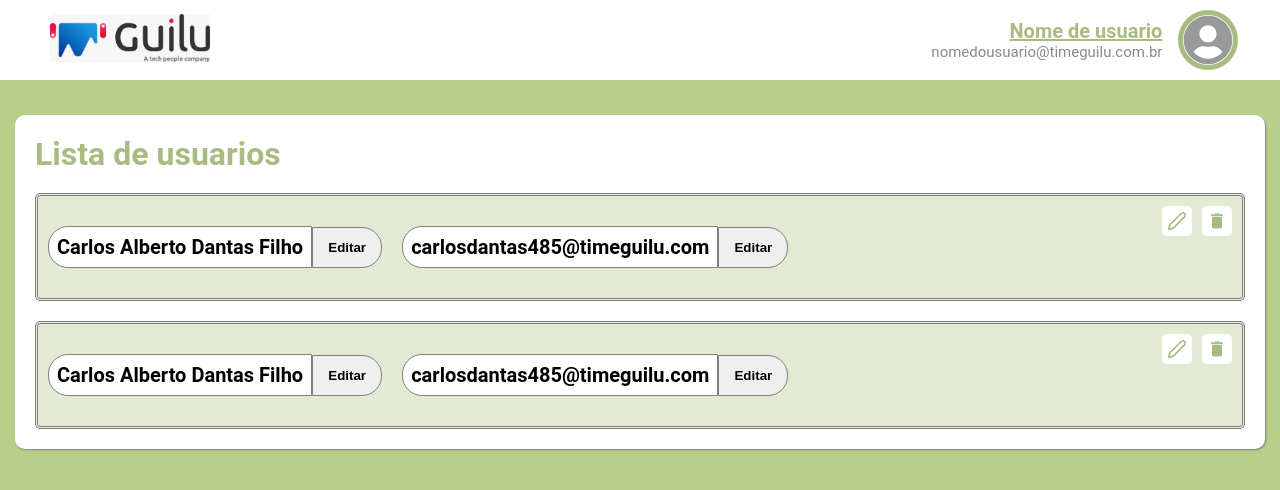
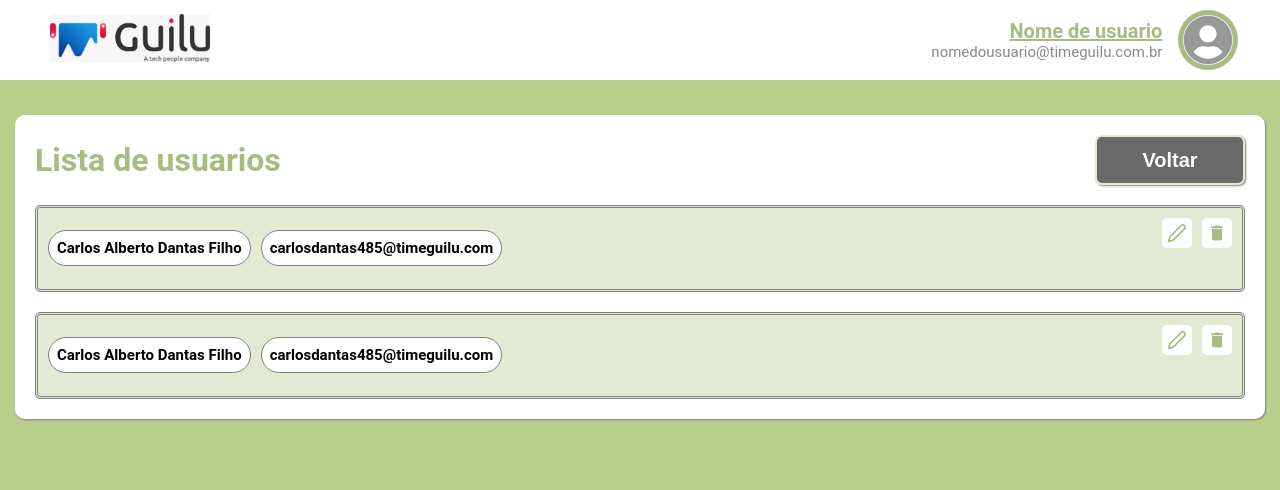
Before and after one commit to Carlosdantas485/AdminGuilu, a React (Create React App) app: page /usersList in a window 1280 px wide. Shown: the top 490 px of the page. Built offline with nearby package versions, Linux system fonts and the light colour scheme.

Commit message:
V 0.0.6 -C- [fixed problems/bug fixed ]

```diff
--- a/package.json
+++ b/package.json
@@ -3,6 +3,7 @@
   "version": "0.1.0",
   "private": true,
   "dependencies": {
+    "@material-ui/core": "^4.11.0",
     "@testing-library/jest-dom": "^4.2.4",
     "@testing-library/react": "^9.3.2",
     "@testing-library/user-event": "^7.1.2",
--- a/src/pages/Home/index.js
+++ b/src/pages/Home/index.js
@@ -18,7 +18,7 @@ function Home() {
                     <div className="box" id="users">
                         <h1>Usuarios</h1>
                         <div className="Option_Home">
-                            <Link className="link" to="">
+                            <Link className="link" to="newCompany">
                                 <h2>Registrar empresa</h2>
                                 <p>
                                     Cadastrar uma empresa para comecar a usar os
@@ -27,7 +27,7 @@ function Home() {
                             </Link>
                         </div>
                         <div className="Option_Home">
-                            <Link className="link" to="">
+                            <Link className="link" to="company">
                                 <h2>Listar empresa</h2>
                                 <p>
                                     Veja a lista completa de todas as empresas
@@ -44,7 +44,7 @@ function Home() {
                             </Link>
                         </div>
                         <div className="Option_Home">
-                            <Link className="link" to="">
+                            <Link className="link" to="/usersList">
                                 <h2>Listar usuario</h2>
                                 <p>
                                     Veja a todas as informações dos usuarios
--- a/src/pages/Home/styles.js
+++ b/src/pages/Home/styles.js
@@ -23,7 +23,7 @@ export const Container = styled.div`
     .box{
         width: 300px;
         height: 610px;
-        padding: 5px 25px;
+        padding: 5px 30px;
         border-radius: 10px;
         background-color:#fff;
         border: 2px solid white;
@@ -96,7 +96,7 @@ export const Container = styled.div`
             width: 100%;
 
             .Option_Home{
-                width: 95%;
+                width: 90%;
 
                 display: flex;
                 align-items: center;
@@ -106,23 +106,9 @@ export const Container = styled.div`
         }
 
          #dashboard,#archive{
-
-            .Option_Home:last-child{
-                margin-bottom: 40px;
-            }
-
+            height:27%;
         }
 
-
-        .logo_guilu_box{
-            width: 100%;
-            display:flex;
-            justify-content: center;
-
-            .logo_guilu{
-                margin-right:0;
-            }
-        }
     }
 
 
--- a/src/pages/dashboard/styles.js
+++ b/src/pages/dashboard/styles.js
@@ -13,22 +13,26 @@ export const Container = styled.div`
         img{
             width: 60%;
         }
-        .back{
-            margin-top: 20px;
+        button{
+            margin-top:30px;
+            border: none;
+            box-shadow: 1px 1px 2px grey;
             width:150px;
             height: 50px;
             font-weight: bold;
             padding: 5px 15px;
             border-radius: 5px;
-            border:2px solid #F5F5F5;
+            border:2px solid #fff;
             font-size: 20px;
-            background-color:#fff;
-            color: #B8CF8C;
+        }
+        .back{
+            background-color: #696969;
+            color: white;
         }
 
         .back:hover{
-            transition: 0.5s;
-            background-color: #F5F5F5;
+            background-color: #4F4F4F;
+            transition: 0.3s;
         }
     }
 
--- a/src/pages/infoUser/index.js
+++ b/src/pages/infoUser/index.js
@@ -1,8 +1,8 @@
 import React from 'react';
+import { Link } from 'react-router-dom';
 
 import Header from '../../Components/header/index';
 import { Container } from './styles';
-import Logo from '../../assets/guilu_preto.jpeg';
 import { FaUserCircle } from 'react-icons/fa';
 
 
@@ -86,9 +86,9 @@ function infoUser() {
                                 <input type="text" placeholder="Cidade do usuaruio"></input>
                             </div>
                             <div className="uf">
-                                <label for="cars">UF</label>
+                                <label for="cars" className="ufs">UF</label>
 
-                                <select name="cars" id="cars">
+                                <select name="Uf" id="uf">
                                     <option value="Acre">AC</option>
                                     <option value="Alagoas">AL</option>
                                     <option value="Amapá">AP</option>
@@ -120,8 +120,12 @@ function infoUser() {
                         </div>
                     </div>
                     <div className="options">
-                        <button className="back">Voltar</button>
-                        <button className="save">Salvar</button>
+                    <Link to="/home">
+                            <button className="back">Voltar</button>
+                        </Link>
+                        <Link to="/home">
+                            <button className="save">Salvar</button>
+                        </Link>
                     </div>
                 </div>
             </Container>
--- a/src/pages/infoUser/styles.js
+++ b/src/pages/infoUser/styles.js
@@ -1,4 +1,5 @@
 import styled from 'styled-components';
+import { Modal } from '@material-ui/core';
 
 export const Container = styled.div`
     width: 100%;
@@ -62,7 +63,7 @@ export const Container = styled.div`
                 input{
                     height: 15px;
                     padding: 5px 15px;
-                    border-radius: 5px ;
+                    border-radius: 50px ;
                     border:1px solid grey;
                     font-size: 15px;
                     background-color:#E2EAD4;
@@ -81,21 +82,21 @@ export const Container = styled.div`
                 }
 
                 .email{
-                    width: 5%;
+                    width: 50%;
                     margin-right:10px;
                     display:flex;
                     flex-direction:column;
                     input{
                         width:75%;
                         border-right:0;
-                        border-radius:5px 0px 0px 5px;
+                        border-radius:50px 0px 0px 50px;
 
                     }
                     button{
                         width:50px;
                         height:27px;
                         font-size:15px;
-                        border-radius:0px 5px 5px 0px;
+                        border-radius:0px 50px 50px 0px;
                         border: 1px solid grey;
                     }
                 }
@@ -107,14 +108,14 @@ export const Container = styled.div`
                     input{
                         width:71%;
                         border-right:0;
-                        border-radius:5px 0px 0px 5px;
+                        border-radius:50px 0px 0px 50px;
 
                     }
                     button{
                         width:50px;
                         height:27px;
                         font-size:15px;
-                        border-radius:0px 5px 5px 0px;
+                        border-radius:0px 50px 50px 0px;
                         border: 1px solid grey;
                     }
                 }
@@ -166,6 +167,8 @@ export const Container = styled.div`
                     flex-direction:column;
 
                     select{
+                        border-radius:50px;
+                        padding:5px 10px;
                         margin-top:5px;
                         height: 25px;
                         width: 80px;
@@ -182,41 +185,34 @@ export const Container = styled.div`
             button{
                 border: none;
                 box-shadow: 1px 1px 2px grey;
+                margin-top: 20px;
+                width:150px;
+                height: 50px;
+                font-weight: bold;
+                padding: 5px 15px;
+                border-radius: 7px;
+                border:2px solid #E2EAD4;
+                font-size: 20px;
             }
 
             .back{
+
                 background-color: #696969;
-                color: white;
-                text-align:center;
-                text-decoration:none;
-                width: 120px;
-                padding: 5px;
-                font-size: 22px;
-                font-weight: bold;
-                border-radius: 8px;
+                color: #fff;
             }
 
             .back:hover{
                 background-color: #4F4F4F;
-                transform: scale(1.02);
                 transition: 0.3s;
             }
 
             .save{
                 background-color: #A1BF73;
-                color: white;
-                text-align:center;
-                text-decoration:none;
-                width: 120px;
-                padding: 5px;
-                font-size: 22px;
-                font-weight: bold;
-                border-radius: 8px;
+                color: #fff;
             }
 
             .save:hover{
                 background-color: #84a84d;
-                transform: scale(1.02);
                 transition: 0.3s;
             }
         }
@@ -303,3 +299,60 @@ export const Container = styled.div`
 
     }
 `;
+
+export const Actions = styled(Modal)`
+  display: flex;
+  justify-content: center;
+
+  .containerModal {
+    width: 500px;
+    height: 200px;
+    background-color: #fff;
+    display: flex;
+    flex-direction: column;
+    border-radius: 5px;
+    margin-top: 10%;
+    padding: 15px;
+  }
+
+  .titleModal {
+    font: 600 25px Mukta, sans-serif;
+    color: #000;
+    margin: 20px 0 15px;
+  }
+
+  .line {
+    border-bottom: 5px solid #000;
+    width: 10%;
+  }
+
+  p {
+    margin-top: 15px;
+  }
+
+  .group {
+    display: flex;
+    justify-content: space-between;
+    margin-top: 30px;
+
+    .back {
+      background-color: #000;
+      color: #fff;
+      font: 500 15px 'Roboto', sans-serif;
+      border-radius: 5px;
+      width: 100px;
+      height: 30px;
+      border: 0;
+    }
+
+    .send {
+      background-color: red;
+      color: #fff;
+      border-radius: 5px;
+      width: 100px;
+      height: 30px;
+      border: 0;
+      font: 500 15px 'Roboto', sans-serif;
+    }
+  }
+`;
--- a/src/pages/newUser/index.js
+++ b/src/pages/newUser/index.js
@@ -1,12 +1,12 @@
 import React from 'react';
+import { Link } from 'react-router-dom';
 
 import Header from '../../Components/header/index';
-import { Container } from './styles';
+import { Container} from './styles';
 import Logo from '../../assets/guilu_preto.jpeg';
 
 
 function newUser() {
-
     return (
         <>
             <Header>
@@ -110,11 +110,15 @@ function newUser() {
                         </div>
                     </div>
                     <div className="options">
-                        <button className="back">Voltar</button>
-                        <button className="save">Salvar</button>
+                        <Link to="/home">
+                            <button className="back">Voltar</button>
+                        </Link>
+                            <button className="save">Cadastrar</button>
                     </div>
                 </div>
             </Container>
+
+
         </>
     );
 }
--- a/src/pages/newUser/styles.js
+++ b/src/pages/newUser/styles.js
@@ -63,7 +63,7 @@ export const Container = styled.div`
                 input{
                     height: 15px;
                     padding: 5px 15px;
-                    border-radius: 5px ;
+                    border-radius: 50px ;
                     border:1px solid grey;
                     font-size: 15px;
                     background-color:#E2EAD4;
@@ -154,42 +154,36 @@ export const Container = styled.div`
             justify-content: space-between;
 
             button{
-                border: 1px solid grey;
+                border: none;
+                box-shadow: 1px 1px 2px grey;
+                width:150px;
+                height: 50px;
+                font-weight: bold;
+                padding: 5px 15px;
+                border-radius: 5px;
+                border:2px solid #fff;
+                font-size: 20px;
             }
 
             .back{
                 background-color: #696969;
                 color: white;
-                text-align:center;
-                text-decoration:none;
-                width: 120px;
-                padding: 5px;
-                font-size: 22px;
-                font-weight: bold;
-                border-radius: 8px;
+
             }
 
             .back:hover{
                 background-color: #4F4F4F;
-                transform: scale(1.02);
                 transition: 0.3s;
             }
 
             .save{
                 background-color: #A1BF73;
                 color: white;
-                text-align:center;
-                text-decoration:none;
-                width: 120px;
-                padding: 5px;
-                font-size: 22px;
-                font-weight: bold;
-                border-radius: 8px;
+
             }
 
             .save:hover{
                 background-color: #84a84d;
-                transform: scale(1.02);
                 transition: 0.3s;
             }
         }
--- a/src/pages/users/index.js
+++ b/src/pages/users/index.js
@@ -1,66 +1,88 @@
-import React from 'react';
+import React, {useState} from 'react';
 
-import { Container } from './styles';
-import Header from '../../Components/header/index';
-import { FaUserCircle } from 'react-icons/fa';
+import { Container, Actions } from './styles';
+import Header from '../../Components/header';
+
 import { MdDelete } from "react-icons/md";
 import { FiEdit2 } from "react-icons/fi";
+import { Link } from 'react-router-dom';
 
 
-function users() {
-
-
+function Users() {
+    const [showDelete, setShowDelete] = useState(false);
+    const handleDeleteShow = () => {setShowDelete(true);};
+    const handleDeleteClose = () => setShowDelete(false);
     return (
         <>
-      <Header>
-          <div/>
-      </Header>
+            <Header><div></div></Header>
+
         <Container>
             <div className="container">
+                <div className="headerPage">
                     <h1>Lista de usuarios</h1>
+                    <Link to="/home">
+                        <button className="back">
+                            Voltar
+                        </button>
+                    </Link>
+                </div>
 
                 <div className="list">
                 <div className="user">
                         <div className="headerUser">
                             <div className="infoUser" >
-                            <div className="boxInfo">
                                 <h2 id="nameUser">Carlos Alberto Dantas Filho</h2>
-                                <button className="edit">Editar</button>
-                            </div>
-                            <div className="boxInfo">
-                                <h3 id="emailUser">carlosdantas485@timeguilu.com</h3>
-                                <button className="edit">Editar</button>
-                            </div>
+                                <h2 id="emailUser">carlosdantas485@timeguilu.com</h2>
                             </div>
                             <div className="options">
                                 <FiEdit2 size="20" className="icon" id="pen"/>
-                            <MdDelete size="20" className="icon" />
+                                <MdDelete size="20" className="icon" onClick={() => handleDeleteShow()}/>
                             </div>
                         </div>
                     </div>
                     <div className="user">
                         <div className="headerUser">
                             <div className="infoUser" >
-                            <div className="boxInfo">
                                 <h2 id="nameUser">Carlos Alberto Dantas Filho</h2>
-                                <button className="edit">Editar</button>
-                            </div>
-                            <div className="boxInfo">
-                                <h3 id="emailUser">carlosdantas485@timeguilu.com</h3>
-                                <button className="edit">Editar</button>
-                            </div>
+                                <h2 id="emailUser">carlosdantas485@timeguilu.com</h2>
                             </div>
                             <div className="options">
                                 <FiEdit2 size="20" className="icon" id="pen"/>
-                            <MdDelete size="20" className="icon" />
+                                <MdDelete size="20" className="icon" onClick={() => handleDeleteShow()}/>
                             </div>
                         </div>
                     </div>
+
                 </div>
             </div>
         </Container>
+
+
+        <Actions open={showDelete} onClose={handleDeleteClose}>
+            <div className="containerModal">
+                <p className="titleModal">Excluir usuario</p>
+                <div className="line" />
+                <p>Gostaria de excluir este usuario ?</p>
+                <div className="group">
+                <button
+                    type="button"
+                    className="back"
+                    onClick={()=>handleDeleteClose()}
+                >
+                    Não
+                </button>
+                <button
+                    type="submit"
+                    className="send"
+                    onClick={()=>handleDeleteClose()}
+                >
+                    Sim
+                </button>
+                </div>
+            </div>
+            </Actions>
         </>
     );
 }
 
-export default users;
+export default Users;
--- a/src/pages/users/styles.js
+++ b/src/pages/users/styles.js
@@ -1,4 +1,5 @@
 import styled from 'styled-components';
+import { Modal } from '@material-ui/core';
 
 export const Container = styled.div`
     width: 100%;
@@ -16,6 +17,33 @@ export const Container = styled.div`
         border-radius: 10px;
         box-shadow: 1px 1px 2px grey;
 
+        .headerPage{
+            display:flex;
+            justify-content:space-between;
+            align-items:center;
+            flex-wrap:wrap;
+
+            .back{
+                border: none;
+                box-shadow: 1px 1px 2px grey;
+                width:150px;
+                height: 50px;
+                font-weight: bold;
+                padding: 5px 15px;
+                border-radius: 7px;
+                border:2px solid #E2EAD4;
+                font-size: 20px;
+                background-color: #696969;
+                color: #fff;
+            }
+
+            .back:hover{
+                background-color: #4F4F4F;
+                transform: scale(1.02);
+                transition: 0.3s;
+            }
+        }
+
         h1{
             margin:0;
             padding:0;
@@ -30,6 +58,7 @@ export const Container = styled.div`
                 border:3px double grey;
                 border-radius:5px;
                 background-color:#E2EAD4;
+
                .headerUser{
                     display:flex;
                     justify-content:space-between;
@@ -38,44 +67,24 @@ export const Container = styled.div`
                     h2{
                         background-color:#fff;
                         padding: 8px;
-                        border-radius:20px 0 0 20px;
+                        border-radius:50px;
                         border:1px solid grey;
-                        font-size: 20px;
+                        font-size: 15px;
+                        margin-right:10px;
                     }
-                    h3{
-                        background-color:#fff;
-                        padding: 8px;
-                        border-radius:20px 0 0 20px;
-                        border:1px solid grey;
-                        font-size: 20px;
-                    }
+
                     .infoUser{
                         display: flex;
+                        flex-wrap:wrap;
+                    }
 
-                        .boxInfo{
-                            height:100%;
-
-                            display:flex;
-                            align-items: center;
-                            margin-right:20px;
-
-                            .edit{
-                                border-radius:5px;
-                                height:41px;
-                                width:70px;
-                                font-weight: bold;
-                                border-radius: 0 20px 20px 0;
-                                padding: 5px 5px;
-                                border:1px solid grey;
-
-                            }
-                        }
-                    }
                    .options{
                        display:flex;
+
                        #pen{
                            margin-right:10px;
                        }
+
                        .icon{
                            color:#A8BC81;
                            background-color:#fff;
@@ -94,100 +103,81 @@ export const Container = styled.div`
         }
     }
     @media(max-width: 768px){
-        .container{
-        width:100%;
-        padding: 20px;
-        margin: 15px;
-        background-color: #fff;
-        border-radius: 10px;
-        box-shadow: 1px 1px 2px grey;
-
-        h1{
-            margin:0;
-            padding:0;
-            color: #A8BC81;
-        }
-
         .list{
             .user{
-                margin-top: 20px;
-                padding:10px ;
-                margin-top: 20px ;
-                border:3px double grey;
-                border-radius:5px;
-                background-color:#E2EAD4;
                .headerUser{
-                    display:flex;
-                    justify-content:space-between;
-                    flex-wrap:wrap;
 
                     h2{
                         width:100%;
-                        background-color:#fff;
-                        padding: 8px;
-                        border-radius:20px 0 0 20px;
-                        border:1px solid grey;
-                        font-size: 10px;
                     }
-                    h3{
-                        width:100%;
-                        background-color:#fff;
-                        padding: 8px;
-                        border-radius:20px 0 0 20px;
-                        border:1px solid grey;
-                        font-size: 10px;
-                    }
-                    .infoUser{
-                        width:100%;
-                        display: flex;
-                        flex-direction: column;
-
-                        .boxInfo{
-
-                            display:flex;
-                            align-items: center;
-                            margin-right:0px;
-
-                            .edit{
-                                border-radius:5px;
-                                height:29px;
-                                width:70px;
-                                font-weight: bold;
-                                border-radius: 0 20px 20px 0;
-                                padding: 5px 5px;
-                                border:1px solid grey;
-                            }
-                        }
-                    }
-                   .options{
-                    width:100%;
-
-                       display:flex;
-                       margin-top: 10px;
-                       justify-content: flex-end;
-                       #pen{
-                           margin-right:10px;
-                       }
-                       .icon{
-
-                           display:flex;
-                           color:#A8BC81;
-                           background-color:#fff;
-                           padding: 5px;
-                           border-radius:5px;
-
-                           &:hover{
-                               color: red;
-                               cursor: pointer;
-                           }
-                       }
-                   }
                }
 
             }
         }
     }
+`;
+
+export const Actions = styled(Modal)`
+  display: flex;
+  justify-content: center;
+
+  .containerModal {
+    width: 500px;
+    height: 200px;
+    background-color: #E2EAD4;
+    display: flex;
+    flex-direction: column;
+    border-radius: 10px;
+    margin-top: 10%;
+    padding: 15px;
+
+  }
+
+  .titleModal {
+    font: 600 25px Mukta, sans-serif;
+    color: #000;
+    margin: 20px 0 15px;
+  }
+
+  .line {
+    border-bottom: 5px solid #000;
+    width: 10%;
+  }
+
+  p {
+    margin-top: 15px;
+    font-weight:bold;
+  }
+
+  .group {
+    display: flex;
+    justify-content: space-between;
+    margin-top: 30px;
+
+    .back {
+      background-color: red;
+      color: #fff;
+      border-radius: 5px;
+      width: 100px;
+      height: 30px;
+      border: 0;
+      font-weight:bold;
+      font: 500 18px 'Roboto', sans-serif;
+      box-shadow: 1px 1px 2px grey;
+
     }
 
+    .send {
+      background-color: #A8BC81;
+      color: #fff;
+      border-radius: 5px;
+      width: 100px;
+      height: 30px;
+      border: 0;
+      font-weight:bold;
+      font: 500 18px 'Roboto', sans-serif;
+      box-shadow: 1px 1px 2px grey;
 
+    }
+}
 `;
```
Also changed, not shown: 1 other file (tests, documents, lock files or other folders). Lines whose indentation alone changed are shown as unchanged.
